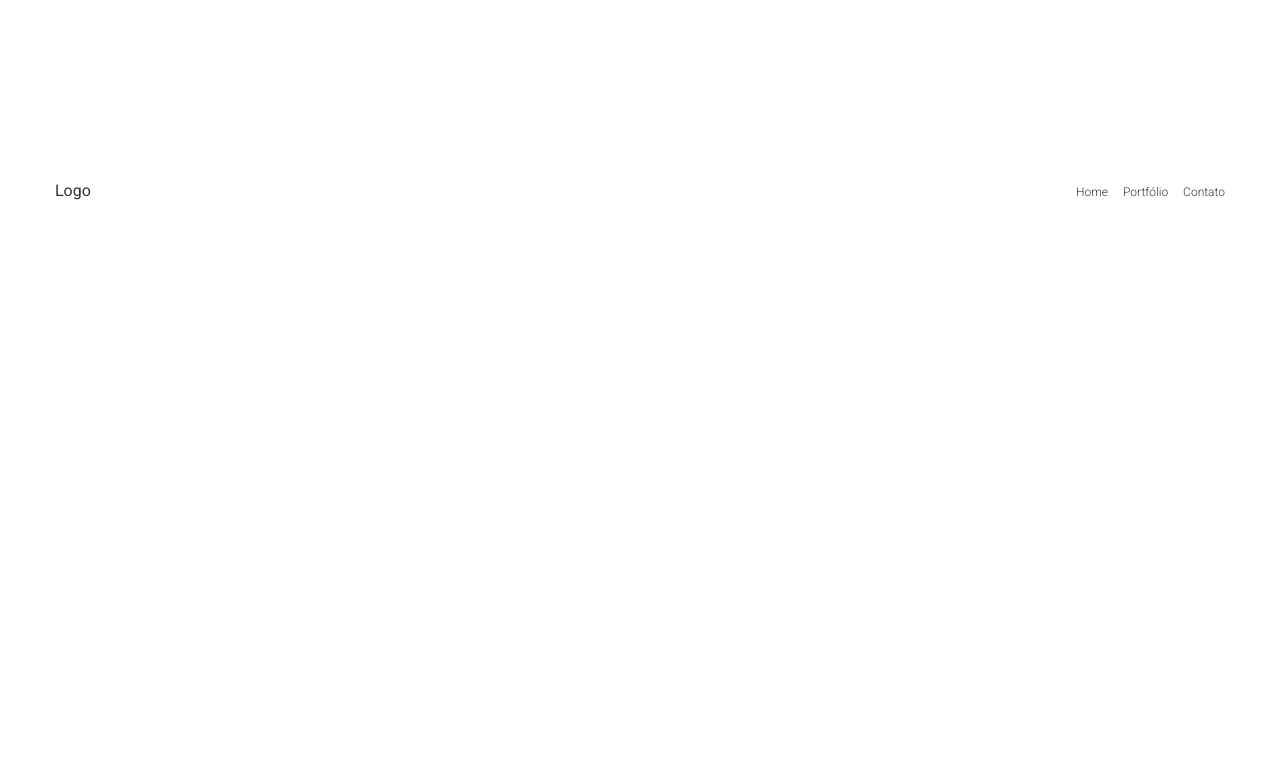
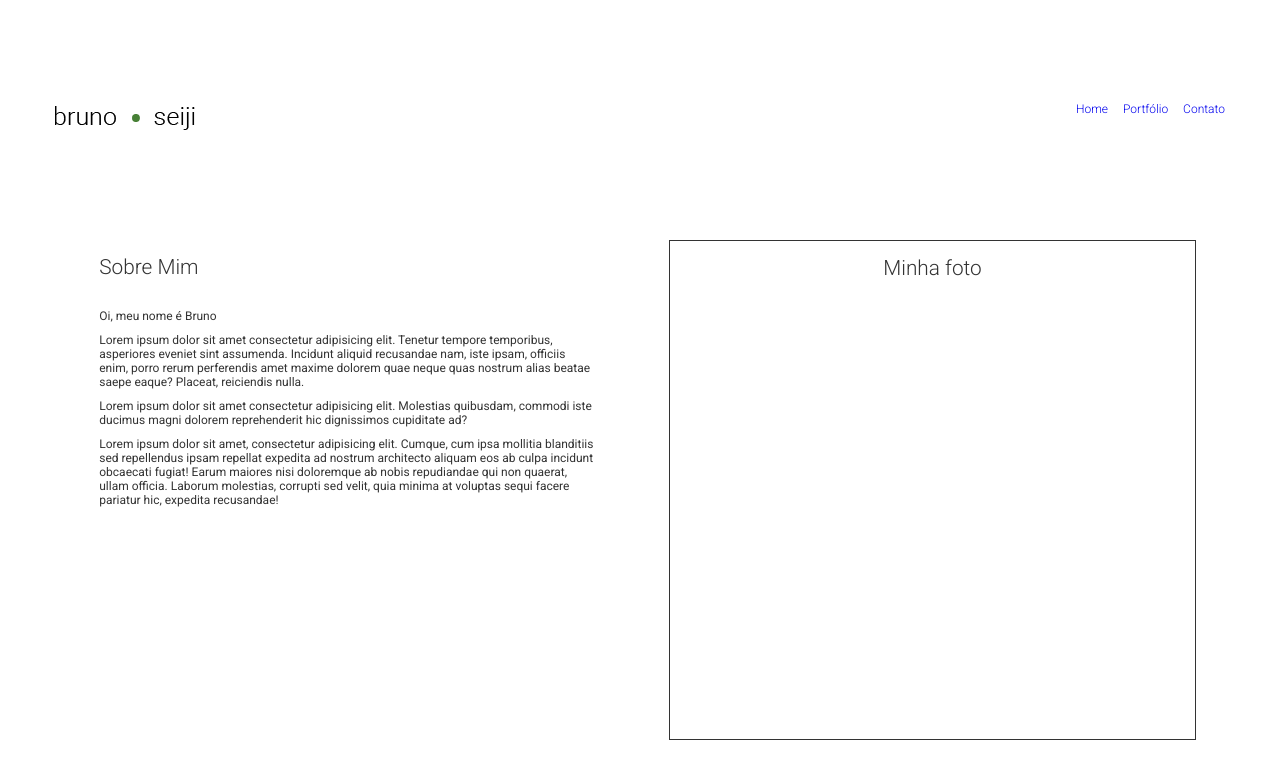
Before and after one commit to brunoseiji/portfolio_2019, a plain HTML site: page index.html in a window 1280 px wide. Drawn offline with Linux system fonts and the light colour scheme.

Commit message:
Logo e texto provisório

```diff
--- a/css/style.css
+++ b/css/style.css
@@ -7,11 +7,22 @@
 
 body {
    font-family: 'Roboto', 'sans-serif';
+   color: #333;
 }
 
 a {
    text-decoration: none;
-   color: #333;
+}
+
+h2 {
+   font-weight: 300;
+   font-size: 1.3em;
+   margin-bottom: 30px;
+}
+
+p {
+   font-size: 12px;
+   margin-bottom: 10px;
 }
 
 .container {
@@ -23,9 +34,9 @@ a {
 /*    CABEÇALHO    */
 .cabecalho {
    background-color: #fff;
-   height: 25vh;
+   height: 30vh;
    display: flex;
-   align-items: flex-end;
+   align-items: center;
 }
 
 .cabecalho nav {
@@ -42,3 +53,30 @@ a {
    font-size: 12px;
    margin-left: 15px;
 }
+.cabecalho ul li a:hover {
+   color: #478036;
+}
+
+
+/*    MAIN    */
+.sobre-mim {
+   display: flex;
+   justify-content: space-around;
+}
+
+.sobre-mim-esq {
+   width: 45%;
+   margin: 0 auto;
+   min-height: 500px;
+   padding: 15px;
+}
+
+.sobre-mim-dir {
+   width: 45%;
+   margin:  auto;
+   min-height: 500px;
+   padding: 15px;
+   text-align: center;
+   align-items: center;
+   border: 1px solid #333;
+}
--- a/index.html
+++ b/index.html
@@ -11,7 +11,9 @@
 <body>
    <header class="cabecalho">
       <nav class="container">
-         <a href="#">Logo</a>
+         <a class="logo-topo" href="#">
+            <img src="img/logo.png" alt="logo" title="logo provisória">
+         </a>
          <ul>
             <li><a href="#">Home</a></li>
             <li><a href="#">Portfólio</a></li>
@@ -20,7 +22,20 @@
       </nav>
    </header>
    <body>
-
+      <main class="container">
+         <section class="sobre-mim">
+            <div class="sobre-mim-esq">
+               <h2>Sobre Mim</h2>
+               <p>Oi, meu nome é Bruno</p>
+               <p>Lorem ipsum dolor sit amet consectetur adipisicing elit. Tenetur tempore temporibus, asperiores eveniet sint assumenda. Incidunt aliquid recusandae nam, iste ipsam, officiis enim, porro rerum perferendis amet maxime dolorem quae neque quas nostrum alias beatae saepe eaque? Placeat, reiciendis nulla.</p>
+               <p>Lorem ipsum dolor sit amet consectetur adipisicing elit. Molestias quibusdam, commodi iste ducimus magni dolorem reprehenderit hic dignissimos cupiditate ad?</p>
+               <p>Lorem ipsum dolor sit amet, consectetur adipisicing elit. Cumque, cum ipsa mollitia blanditiis sed repellendus ipsam repellat expedita ad nostrum architecto aliquam eos ab culpa incidunt obcaecati fugiat! Earum maiores nisi doloremque ab nobis repudiandae qui non quaerat, ullam officia. Laborum molestias, corrupti sed velit, quia minima at voluptas sequi facere pariatur hic, expedita recusandae!</p>
+            </div>
+            <div class="sobre-mim-dir">
+               <h2>Minha foto</h2>
+            </div>
+         </section>
+      </main>
    </body>
 </body>
 </html>
```
Also changed, not shown: img/logo.png (added).
